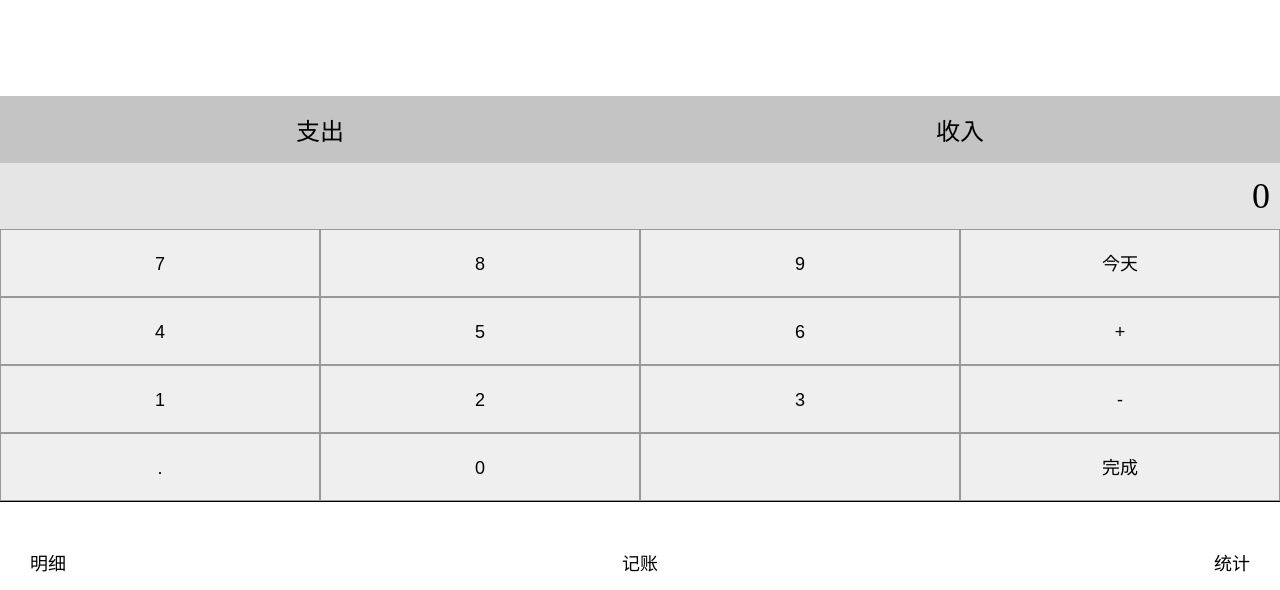
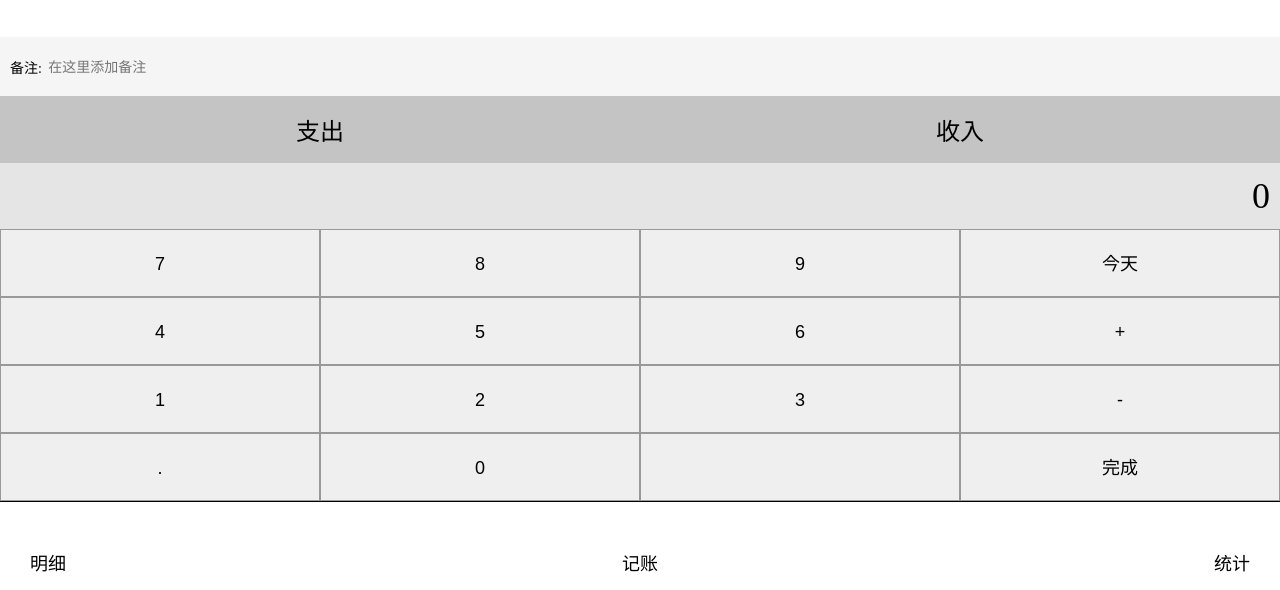
Before and after one commit to leigp555/accountBook, a Vue app: page /#/ in a window 1280 px wide. Shown: the part 210-800 px from the top of the page. Built offline with nearby package versions, Linux system fonts and the light colour scheme.

Commit message:
首页添加remark组件

```diff
--- a/src/components/Record.vue
+++ b/src/components/Record.vue
@@ -2,12 +2,14 @@
   <div class="container">
     <KeyBord/>
     <CountType/>
+    <Remarks/>
   </div>
 </template>
 
 <script lang="ts" setup>
 import KeyBord from "./KeyBord.vue";
 import CountType from "./CountType.vue";
+import Remarks from "./Remarks.vue";
 </script>
 
 <style lang="scss" scoped>
--- /dev/null
+++ b/src/components/Remarks.vue
@@ -0,0 +1,48 @@
+<template>
+  <div class="remark" v-bind="$attrs">
+    <label >
+      <span>备注:</span>
+
+      <input type="text" placeholder="在这里添加备注">
+    </label>
+  </div>
+
+</template>
+
+<script lang="ts">
+export default {
+  name: "Remarks"
+}
+</script>
+
+<style lang="scss" scoped>
+.remark{
+  font-size: 14px;
+  background-color: #f5f5f5;
+  padding:0 10px;
+  >label{
+    display: flex;
+    justify-content: start;
+    align-items: center;
+    flex-wrap: nowrap;
+    >span{
+      white-space: nowrap;
+    }
+    >input{
+      width: 100%;
+      padding: 20px 0;
+      font-family: PingFang-SC-Regular,system-ui;
+      line-height: normal;
+      font-size: 14px;
+      text-indent: .4rem;
+      color: #333;
+      border: none;
+      float: left;
+      background-color: #f5f5f5;
+      &:focus{
+       outline: none;
+      }
+    }
+  }
+}
+</style>
```
